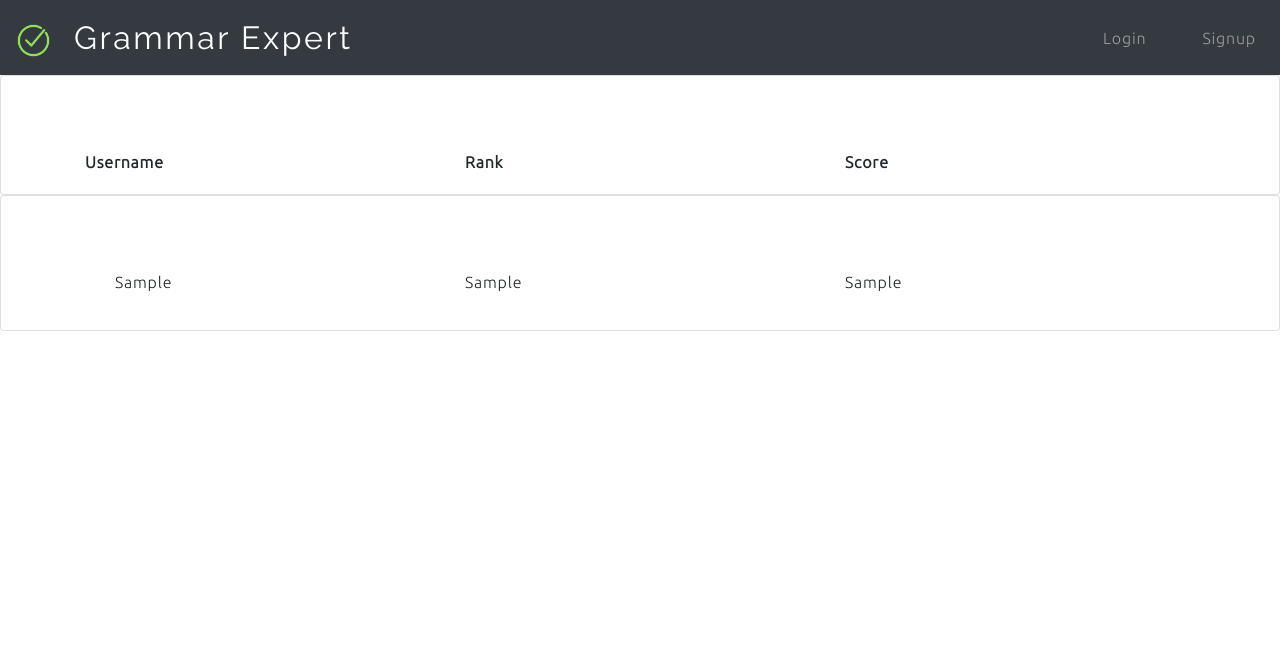
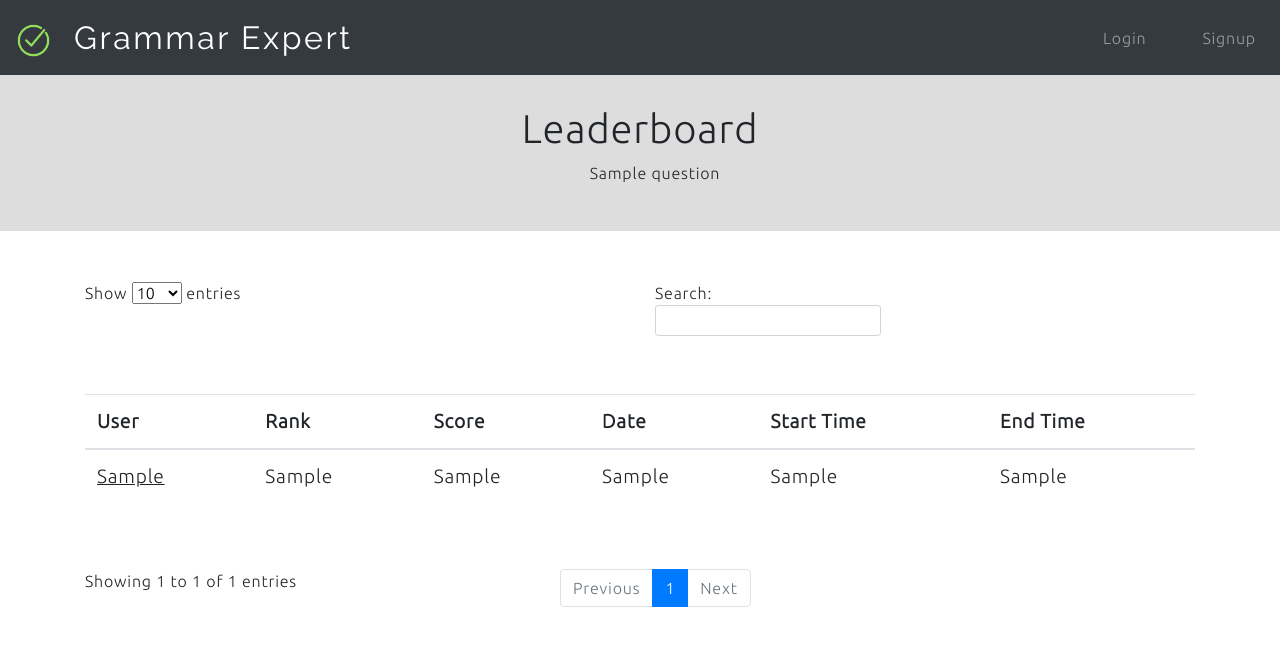
Before and after one commit to vikasAravi/TheGrammerlyProject, a Django app: template myapp/templates/leaderboard.html in a window 1280 px wide. Shown: the top 646 px of the page. Run offline with Django 3.2, Linux system fonts and the light colour scheme; the template is opened without the code that fills it: most values are stand-ins (such as "Sample title", 1, 10 or a date in 2020); some libraries are stand-ins or nearby versions.

Commit message:
leaderboard fixed

```diff
--- a/myapp/static/answer.css
+++ b/myapp/static/answer.css
@@ -74,3 +74,40 @@ span.correct {
 div p{
     margin-left: 30px;
 }
+
+.hidden {
+    display: none;
+}
+
+.loader {
+    border: 16px solid #f3f3f3;
+    border-radius: 50%;
+    border-top: 16px solid #3498db;
+    width: 120px;
+    height: 120px;
+    -webkit-animation: spin 2s linear infinite; /* Safari */
+    animation: spin 2s linear infinite;
+    margin: 200px auto 0 auto;
+  }
+
+  /* Safari */
+  @-webkit-keyframes spin {
+    0% { -webkit-transform: rotate(0deg); }
+    100% { -webkit-transform: rotate(360deg); }
+  }
+
+  @keyframes spin {
+    0% { -webkit-transform: rotate(0deg); transform: rotate(0deg); }
+    100% { -webkit-transform: rotate(360deg); transform: rotate(360deg); }
+  }
+
+  #loader {
+      display:none;
+      z-index:100;
+      top:0px;
+      left:0px;
+      position:fixed;
+      width:100%;
+      height:100%;
+      background-color: rgba(0,0,0,0.8);
+  }
--- a/myapp/static/userattempt.js
+++ b/myapp/static/userattempt.js
@@ -4,14 +4,17 @@ var wordlimit = 150;
 var submitEssay = function (e) {
     //TODO: decide about word limit
     clearInterval(timer);
+    $('#loader').show();
     let text = $('#id_answer').val();
     let qid = $('#myqid').text();
+    let starttime = $('#starttime').text();
     console.log(qid);
     $.post(
         '/fetch/',
         {
             'essay': text,
             'qid': qid,
+            'starttime':starttime
         },
         function (data) {
             $('#w_c').text(data['wordCount']);
@@ -32,6 +35,7 @@ var submitEssay = function (e) {
             $('#wordcount').hide();
             $('#essay').show();
             $('#res').show();
+            $('#loader').hide();
         }, "json"
     )
 }
@@ -49,7 +53,6 @@ var pad = function (num, size) {
 }
 
 var updateTimer = function () {
-    console.log("working");
     var t = new Date();
     var timeinsec = timelimit - Math.floor((t.getTime() - starttime) / 1000);
     var timeinmin = Math.floor(timeinsec / 60);
--- a/myapp/templates/leaderboard.html
+++ b/myapp/templates/leaderboard.html
@@ -9,44 +9,55 @@
        font-style: italic;
        font-weight: bold;
     }
+    .userattempt {
+        text-decoration: underline;
+        cursor: pointer;
+    }
+    .userattempt:hover {
+        font-weight: bold;
+    }
+
+    .table {
+        font-size:1.2em;
+    }
+
+    .topheading {
+        text-align: center;
+        padding:30px;
+        background-color: #dddddd;
+    }
 </style>
-    <div class="card">
-            <div class="card-body d-flex flex-wrap">
-                    <div class="container mt-1">
-                            <div class="row">
-                              <div class="col" id="hi">
-                                    Username
-                              </div>
-                              <div class="col" id="hi">
-                                  Rank
-                              </div>
-                              <div class="col" id="hi">
-                                 Score
-                              </div>
-                        </div>
-                    </div>
-                    </div>
-                </div>
+ <div class="container-fluid topheading">
+        <h1>Leaderboard</h1>
+        <p>{{question}}</p>
+</div>
+<div class="container">
+
+<table id="leaderboard" class="table">
+    <thead>
+      <tr>
+        <th>User</th>
+        <th>Rank</th>
+        <th>Score</th>
+        <th>Date</th>
+        <th>Start Time</th>
+        <th>End Time</th>
+      </tr>
+    </thead>
+    <tbody>
       {% for result in results %}
-      <div class="card">
-            <div class="card-body d-flex flex-wrap">
-            <div class="container mt-1">
-                <div class="row" >
-                <div class="col">
-                    <p onclick="getResults('{{result.0}}')">{{result.0}}</p>
-                    </div>
-                <div class="col">
-                        {{result.1}}
-                </div>
-                <div class="col">
-                        {{result.2}}
-                </div>
-
-            </div>
-            </div>
-            </div>
-     </div>
-    {% endfor %}
+      <tr>
+        <td class="userattempt" onclick = "getResults('{{result.0}}')">{{result.0}}</td>
+        <td>{{result.1}}</td>
+        <td>{{result.2}}</td>
+        <td>{{result.3}}</td>
+        <td>{{result.4}}</td>
+        <td>{{result.5}}</td>
+      </tr>
+      {% endfor %}
+    </tbody>
+  </table>
+</div>
     <div class="modal fade" id="myModal" role="dialog">
         <div class="modal-dialog modal-lg">
 
@@ -65,5 +76,12 @@
     {% include "footer.html" %}
     <script src="{% static "displayresults.js" %}"></script>
     <script src="{% static "retrieveresults.js" %}"></script>
+    <script src="https://cdn.datatables.net/1.10.19/js/jquery.dataTables.min.js"></script>
+    <script src="https://cdn.datatables.net/1.10.19/js/dataTables.bootstrap4.min.js"></script>
+    <script>
+        $(document).ready(function() {
+            $('#leaderboard').DataTable();
+        } );
+    </script>
 </body>
     </html>
```
Also changed, not shown: myapp/templates/answer.html (+8 -1 lines), myapp/views.py (+12 -18 lines), db.sqlite3, myapp/migrations/0002_auto_20180831_0938.py (added).
